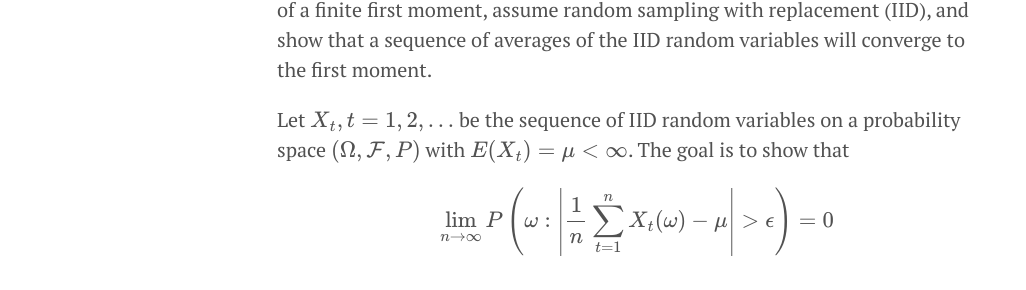
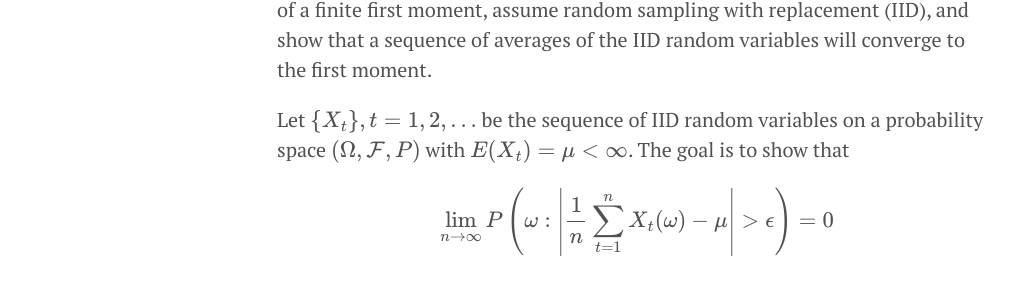
Before and after one commit to akhilrao/akhilrao.github.io, a Jekyll site: the page built from _posts/2015-11-16-lln-proof.md, in a window 1280 px wide and 900 px high. Shown: the part 437-727 px from the top of the window, without its empty margins (3-1029 px from the left). Built offline with Jekyll 4.4.1, drawn with Linux system fonts in a browser that asks for light colours; formulas are drawn with MathJax 3.

Commit message:
mathjax fix

```diff
--- a/_posts/2015-11-16-lln-proof.md
+++ b/_posts/2015-11-16-lln-proof.md
@@ -15,7 +15,7 @@ Usually, when we have a sequence of random variables, we can say things about wh
 
 Laws of large numbers are statements about averages of random variables converging in probability to a constant. In this example, we assume the existence of a finite first moment, assume random sampling with replacement (IID), and show that a sequence of averages of the IID random variables will converge to the first moment.
 
-Let $$ \\{X_t\\}, t=1,2,... $$ be the sequence of IID random variables on a probability space $$ ( \Omega, \mathcal{F}, P ) $$ with $$ E(X_t) = \mu \lt \infty $$. The goal is to show that
+Let $$ \{X_t\}, t=1,2,... $$ be the sequence of IID random variables on a probability space $$ ( \Omega, \mathcal{F}, P ) $$ with $$ E(X_t) = \mu \lt \infty $$. The goal is to show that
 
 $$ \lim_{n \to \infty} P \left( \omega : \left| \frac{1}{n} \sum_{t=1}^n X_t(\omega) - \mu \right| \gt \epsilon \right) = 0 $$
 
```
